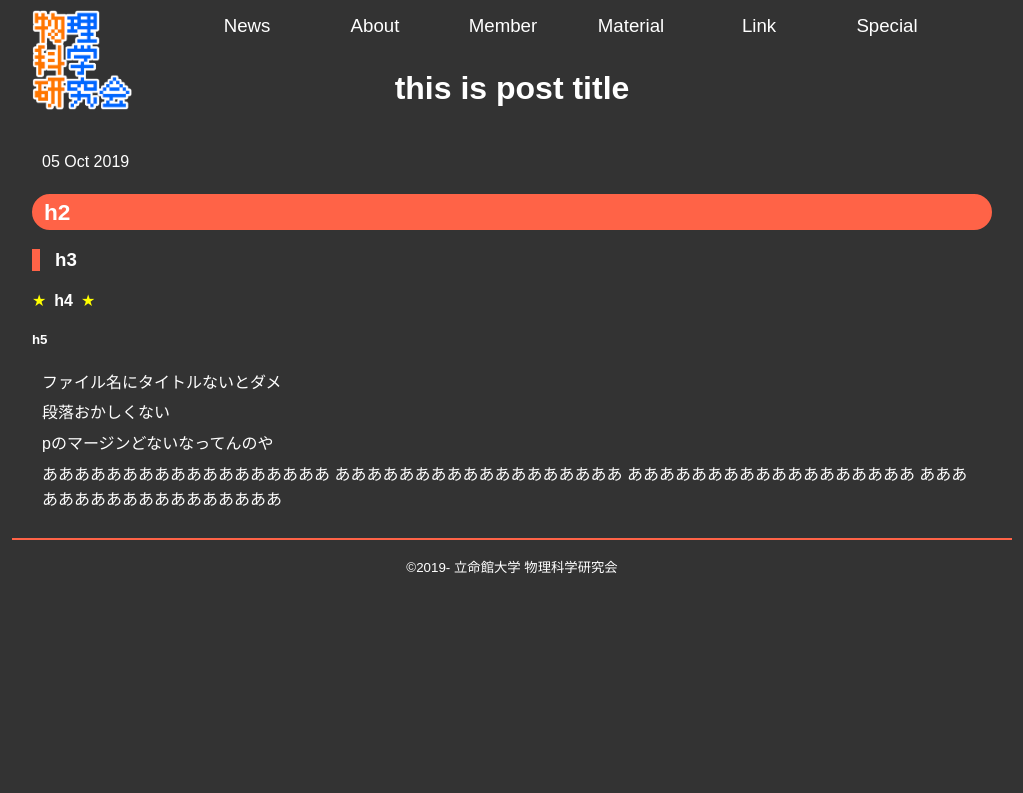
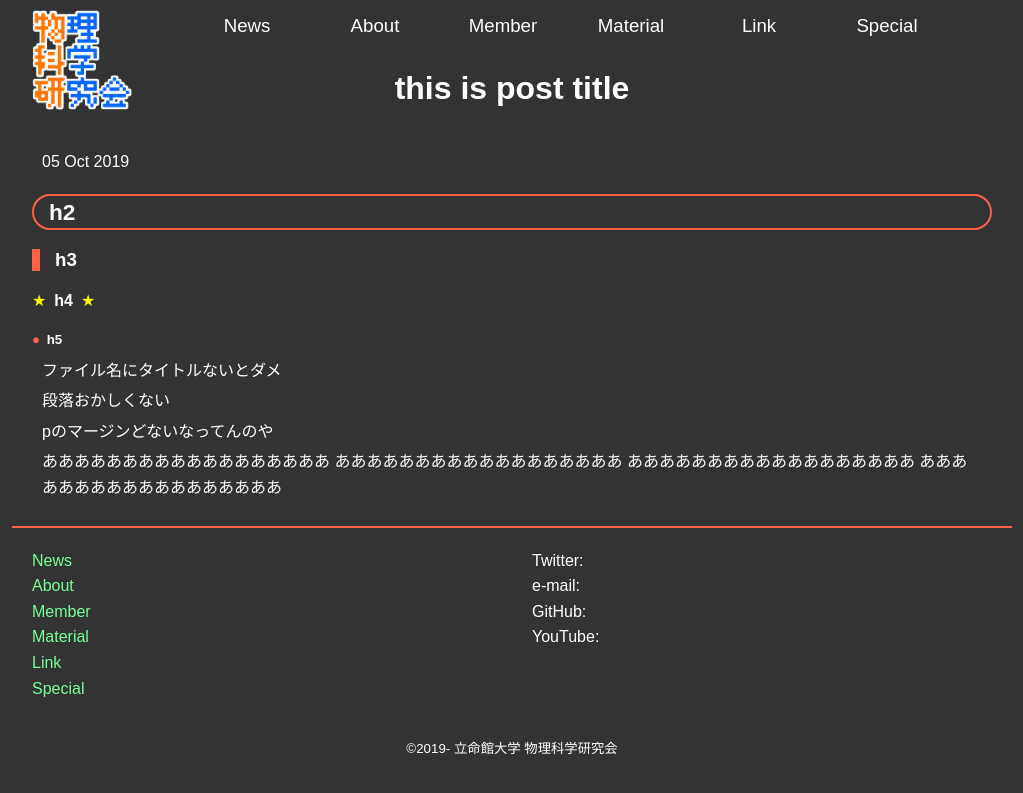
Before and after one commit to vuccaken/vuccaken.github.io, a Jekyll site: the page built from _posts/2019-10-05-fileName.md, in a window 1280 px wide. Shown: the top 793 px of the page, without its empty margins (128-1151 px from the left). Built offline with Jekyll 4.4.1, drawn with Linux system fonts in a browser that asks for light colours.

Commit message:
footer, etc

```diff
--- a/_includes/footer.html
+++ b/_includes/footer.html
@@ -1,3 +1,18 @@
 <footer>
+  <div class="wrap">
+    <div class="block">
+      {% for item in site.data.navigation %}
+      <div class="item">
+        <a href="{{ item.link | prepend: site.baseurl }}" {% if page.url == item.link %}class="current"{% endif %}>{{ item.name }}</a>
+      </div>
+      {% endfor %}
+    </div>
+    <div class="block">
+      <div class="item">Twitter:</div>
+      <div class="item">e-mail:</div>
+      <div class="item">GitHub:</div>
+      <div class="item">YouTube:</div>
+    </div>
+  </div>
   <div class="copyright">&copy;2019- 立命館大学 物理科学研究会</div>
 </footer>
--- a/_sass/main.scss
+++ b/_sass/main.scss
@@ -72,10 +72,20 @@ section{
 }
 
 footer {
-  // background: $thm-color;
-  // color: #111;
-  // margin-top: 30px;
   border-top: solid 2px $thm-color;
+  .wrap {
+    // border: solid 1px aqua;
+    display: grid;
+    grid-template-columns: repeat(auto-fit, minmax(300px, 1fr));
+    .block {
+      // border: solid 1px yellow;
+      // margin: 0 10px;
+      padding: 20px;
+      .item {
+        line-height: 1.6em;
+      }
+    }
+  }
   .copyright {
     // background: aqua;
     text-align: center;
--- a/_sass/reset.scss
+++ b/_sass/reset.scss
@@ -44,10 +44,10 @@ h1 {
 }
 h2 {
   // color: #0F9;
-  background-color: $thm-color;
+  // background-color: $thm-color;
   border: solid 2px $thm-color;
   border-radius: 20px;
-  padding: 5px 10px;
+  padding: 5px 15px;
   line-height: 1em;
   font-size: 17pt;
   // margin-top: 2em;
@@ -72,6 +72,15 @@ h4:after {
   content: '★';
   padding-left: 0.5em;
   color: yellow;
+}
+h5 {
+  margin-bottom: 10px;
+}
+h5:before {
+  // content: '★';
+  content: '●';
+  padding-right: 0.5em;
+  color: tomato;
 }
 
 .table-space {
--- a/_sass/special.scss
+++ b/_sass/special.scss
@@ -13,6 +13,9 @@
       max-height: 200px;
       border: solid 1px $thm-color;
     }
+    img:hover {
+      opacity: 0.8;
+    }
     p {
       margin: 0;
       text-align: center;
```
